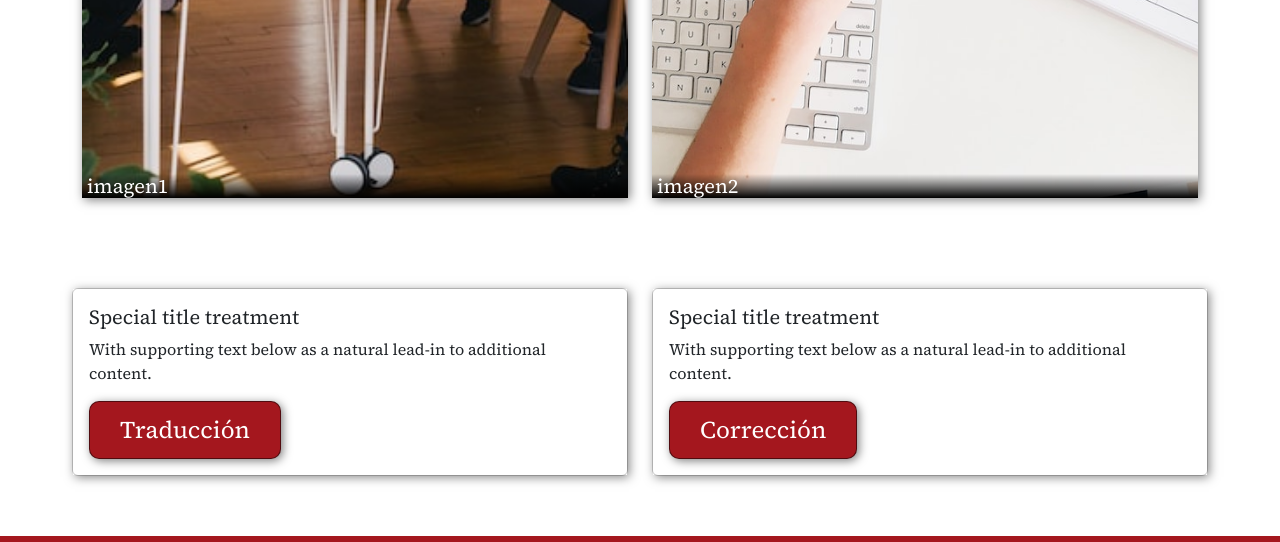
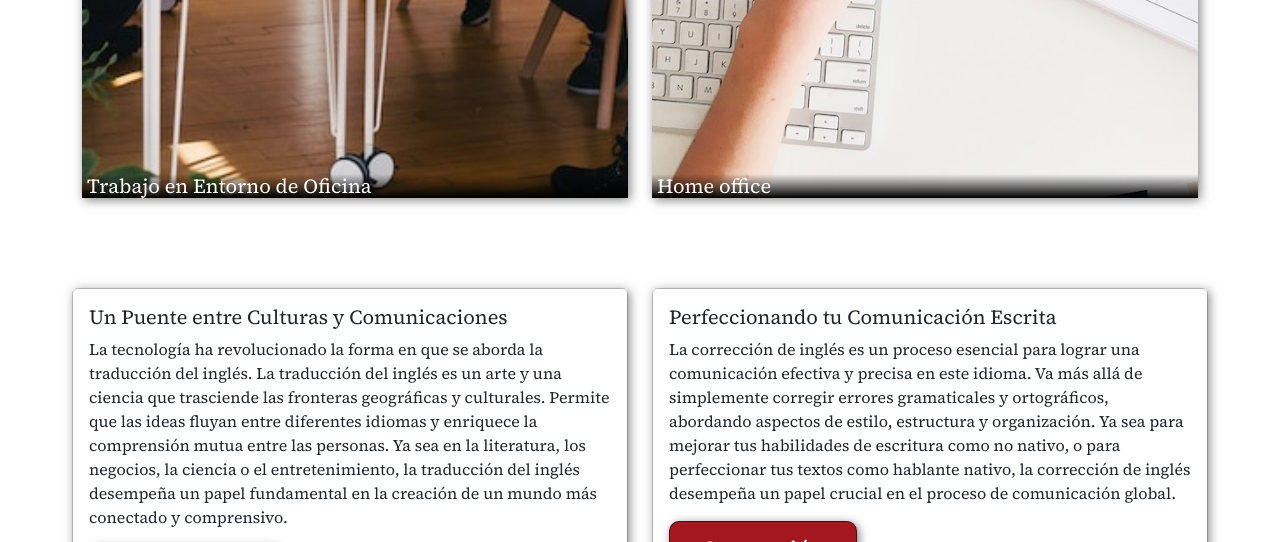
Before and after one commit to NicolasSportelli/Segunda-entrega-para-Coder-House, a website: page pages/proyectos.html in a window 1280 px wide. Shown: the part 1006-1548 px from the top of the page. Drawn offline with nearby package versions, Linux system fonts and the light colour scheme.

Commit message:
corrección de textos en proyectos

```diff
--- a/pages/proyectos.html
+++ b/pages/proyectos.html
@@ -76,13 +76,13 @@
                         <div class="col-12 col-lg-6">
                             <div class="galeria__item">
                                 <img class="galeria__img" src="../img/galeria1.jpg" alt="">
-                                <h2 class="galeria__titulo">imagen1</h2>
+                                <h2 class="galeria__titulo">Trabajo en Entorno de Oficina</h2>
                             </div>
                         </div>
                         <div class="col-12 col-lg-6">
                             <div class="galeria__item">
                                 <img class="galeria__img" src="../img/galeria2.jpg" alt="">
-                                <h2 class="galeria__titulo">imagen2</h2>
+                                <h2 class="galeria__titulo">Home office</h2>
                             </div>
                         </div>
                     </div>
@@ -95,8 +95,16 @@
                 <div class="col-sm-6 mb-3 mb-sm-0">
                     <div class="card">
                         <div class="card-body carta">
-                            <h5 class="card-title">Special title treatment</h5>
-                            <p class="card-text">With supporting text below as a natural lead-in to additional content.
+                            <h5 class="card-title">Un Puente entre Culturas y Comunicaciones</h5>
+                            <p class="card-text">
+                                La tecnología ha revolucionado la forma en que se aborda la traducción del inglés.
+                                La traducción del inglés es un arte y una ciencia que trasciende las fronteras
+                                geográficas y culturales. Permite que las
+                                ideas fluyan entre diferentes idiomas y enriquece la comprensión mutua entre las
+                                personas. Ya sea en la literatura, los
+                                negocios, la ciencia o el entretenimiento, la traducción del inglés desempeña un papel
+                                fundamental en la creación de un
+                                mundo más conectado y comprensivo.
                             </p>
                             <button class="boton"><a href="">Traducción</a></button>
                         </div>
@@ -105,8 +113,16 @@
                 <div class="col-sm-6">
                     <div class="card">
                         <div class="card-body carta">
-                            <h5 class="card-title">Special title treatment</h5>
-                            <p class="card-text">With supporting text below as a natural lead-in to additional content.
+                            <h5 class="card-title">Perfeccionando tu Comunicación Escrita</h5>
+                            <p class="card-text">
+                                La corrección de inglés es un proceso esencial para lograr una comunicación efectiva y
+                                precisa en este idioma. Va más
+                                allá de simplemente corregir errores gramaticales y ortográficos, abordando aspectos de
+                                estilo, estructura y
+                                organización. Ya sea para mejorar tus habilidades de escritura como no nativo, o para
+                                perfeccionar tus textos como
+                                hablante nativo, la corrección de inglés desempeña un papel crucial en el proceso de
+                                comunicación global.
                             </p>
                             <button class="boton"><a href="">Corrección</a></button>
                         </div>
--- a/scss/_main.scss
+++ b/scss/_main.scss
@@ -81,7 +81,6 @@ main {
     .qs-int {
         padding: 30px;
     }
-
 
     .qs-2 a {
         display: block;
--- a/scss/_mediaqueries.scss
+++ b/scss/_mediaqueries.scss
@@ -11,7 +11,6 @@
 }
 
 @media (min-width:992px) {
-
     .quien-soy {
         flex-direction: row;
     }
```
